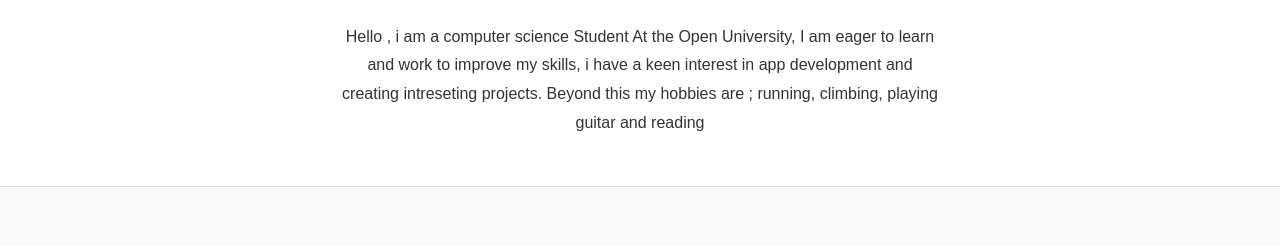
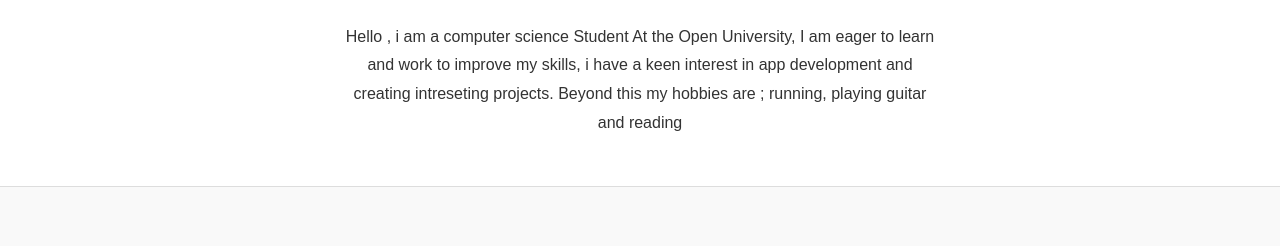
Before and after one commit to filetopenguin/resume, a plain HTML site: page index.html in a window 1280 px wide. Shown: the part 381-627 px from the top of the page. Drawn offline with Linux system fonts and the light colour scheme.

Commit message:
Update index.html

```diff
--- a/index.html
+++ b/index.html
@@ -22,7 +22,7 @@
             and work to improve my skills, i have a keen
             interest in app development and creating intreseting
             projects.
-            Beyond this my hobbies are ; running, climbing, playing guitar
+            Beyond this my hobbies are ; running, playing guitar
             and reading
         </p>
     </section>
```
